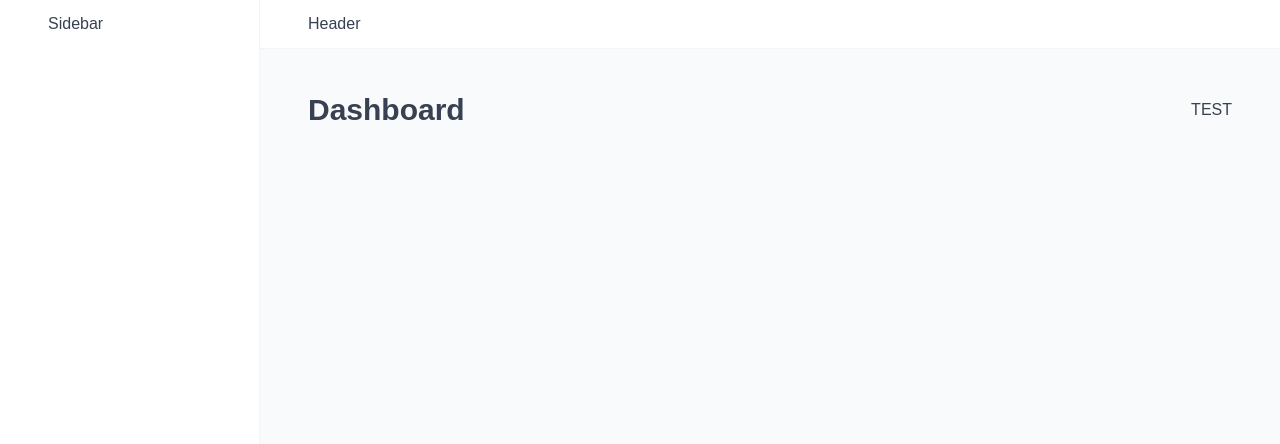
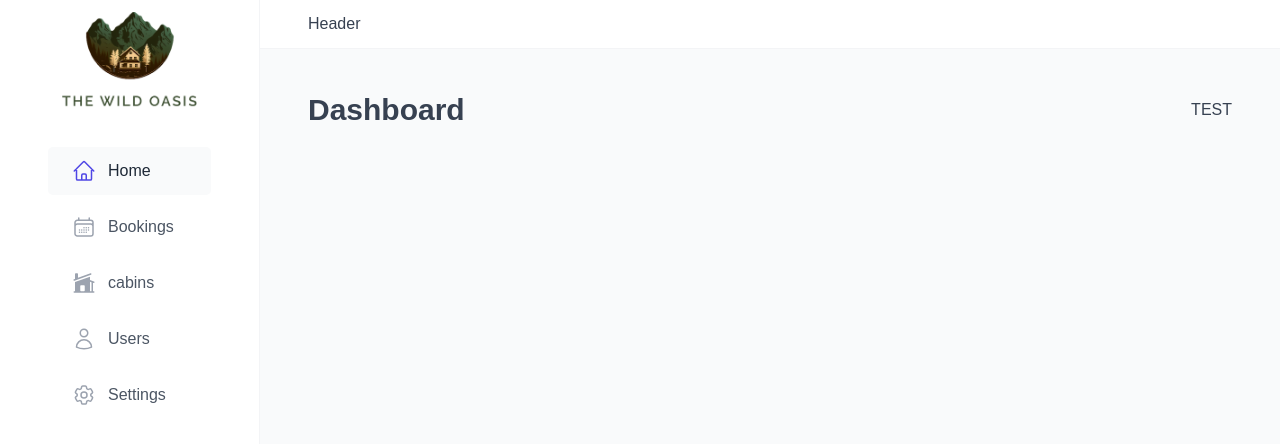
Before and after one commit to AhmadJamal04/wild-oasis, a React (Vite) app: page /dashboard in a window 1280 px wide. Shown: the top 444 px of the page. Built offline with nearby package versions, Linux system fonts and the light colour scheme.

Commit message:
sidebar component adjusted

```diff
--- a/src/ui/Sidebar.jsx
+++ b/src/ui/Sidebar.jsx
@@ -1,16 +1,22 @@
-import styled from "styled-components"
+import styled from "styled-components";
+import MainNav from "./MainNav";
+import Logo from "./Logo";
+const StyledSidebar = styled.aside`
+  background-color: var(--color-grey-0);
+  padding: 1.2rem 4.8rem;
+  border-right: 1px solid var(--color-grey-100);
 
-const StyledSidebar=styled.aside`
-    background-color: var(--color-grey-0);
-    padding: 1.2rem 4.8rem;
-    border-right: 1px solid var(--color-grey-100);
-
-    grid-row: 1 / 3;
-
-`
+  grid-row: 1 / 3;
+  display: flex;
+  flex-direction: column;
+  gap: 3.2rem;
+`;
 
 export default function Sidebar() {
   return (
-    <StyledSidebar>Sidebar</StyledSidebar>
-  )
+    <StyledSidebar>
+      <Logo />
+      <MainNav />
+    </StyledSidebar>
+  );
 }
```
